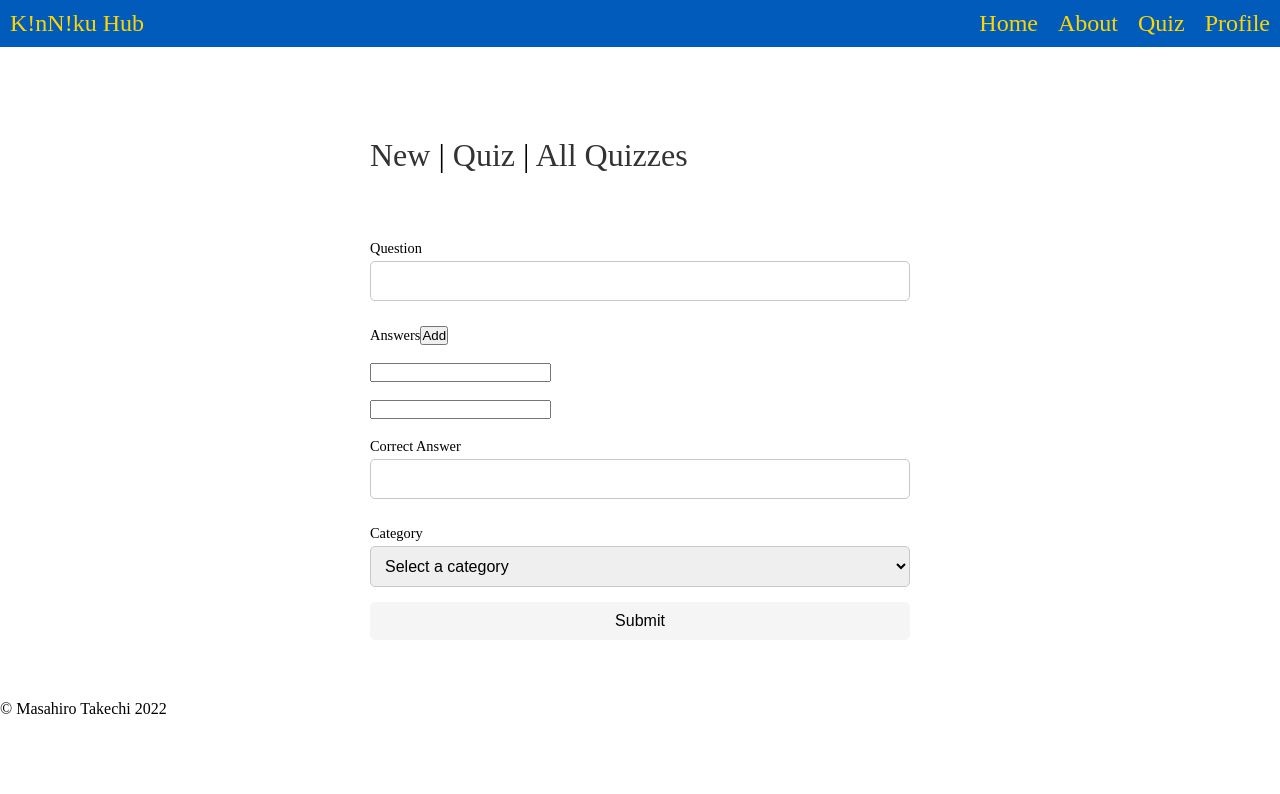
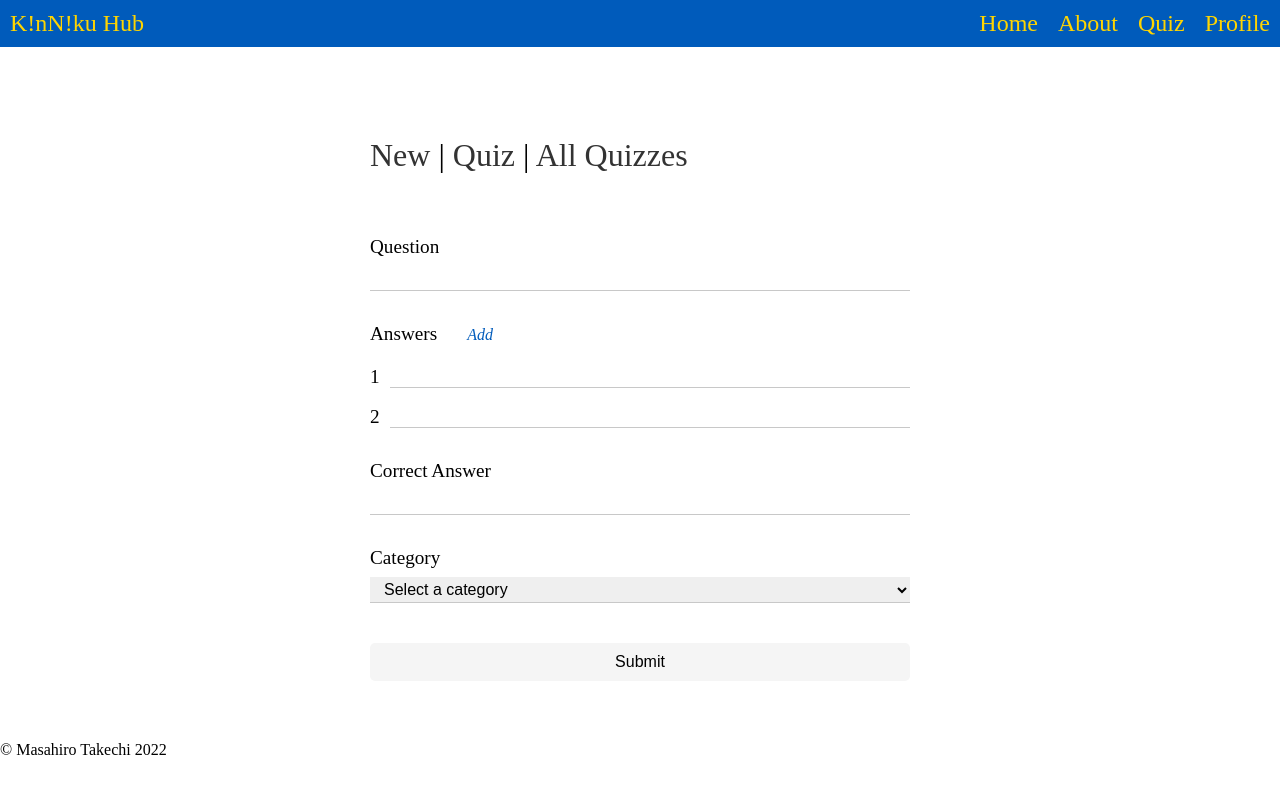
Before and after one commit to mtake986/kinniku-hub, a React (Create React App) app: page /kinniku-quiz/new in a window 1280 px wide. Shown: the top 794 px of the page. Built offline with nearby package versions, Linux system fonts and the light colour scheme; no server answers.

Commit message:
prevent duplicated answers and show error message if any duplication.

```diff
--- a/src/components/FormikNewQuiz.jsx
+++ b/src/components/FormikNewQuiz.jsx
@@ -1,9 +1,17 @@
-import React from 'react';
-import { Formik, Form, Field, FieldArray } from 'formik';
+import { useState } from 'react';
+import { Formik, Form, Field, FieldArray, ErrorMessage } from 'formik';
 import * as Yup from 'yup';
 
 import { collection, setDoc, doc, addDoc } from 'firebase/firestore';
 import db from '../config/firebase';
+import { ioAddCircleOutline, ioRemoveCircleOutline } from '../icons/icons';
+
+
+Yup.addMethod(Yup.array, 'unique', function(message, mapper = a => a) {
+    return this.test('unique', message, function(list) {
+        return list.length  === new Set(list.map(mapper)).size;
+    });
+});
 
 const quizSchema = Yup.object().shape({
   question: Yup.string()
@@ -11,65 +19,63 @@ const quizSchema = Yup.object().shape({
     .max(250, 'Too Long!')
     .required('Required'),
   answers: Yup.array()
-    .min(2, "grtbg3r4gers")
-    .of(Yup.string().min(0, 'Too Short!').max(50, 'Too Long!').nullable(false))
+    .of(
+      Yup.string()
+        .max(50, 'Too Long!')
+        .required('Required'))
+    .unique('Duplicate answers are not allowed')
     .min(2, `Minimum of 2 answers`),
-  // answer1: Yup.string()
-  //   .min(2, 'Too Short!')
-  //   .max(50, 'Too Long!')
-  //   .required('Required'),
-  // answer2: Yup.string()
-  //   .min(2, 'Too Short!')
-  //   .max(50, 'Too Long!')
-  //   .required('Required'),
-  // answer3: Yup.string()
-  //   .min(2, 'Too Short!')
-  //   .max(50, 'Too Long!')
-  //   .required('Required'),
-  // answer4: Yup.string()
-  //   .min(2, 'Too Short!')
-  //   .max(50, 'Too Long!')
-  //   .required('Required'),
   correctAnswer: Yup.number('only numbers are allowed')
     .min(1, 'type more than 1 please')
     .max(4, 'type less than 5')
     .required('Required'),
-  category: Yup.string().required(),
+  category: Yup.string().required('Required'),
   createdAt: Yup.date(),
   likes: Yup.number(),
 });
 
-export const FormikNewQuiz = () => (
+
+export const FormikNewQuiz = () => {
+  const [focused, setFocused] = useState("");
+
+  return (
     <div className='formikNewQuiz'>
       <Formik
         initialValues={{
           question: '',
           answers: ['', ''],
-        // answer1: '',
-        // answer2: '',
-        // answer3: '',
-        // answer4: '',
           correctAnswer: '',
           category: '',
           createdAt: new Date(),
           likes: 0,
         }}
+        validateOnChange
         validationSchema={quizSchema}
         onSubmit={async values => {
           // same shape as initial values
           console.log(values);
           const quizCollectionRef = collection(db, 'quizzes');
           const payload = values;
+
           await addDoc(quizCollectionRef, payload);
         }}
       >
-      {({ errors, touched, values }) => (
+        {({ errors, touched, values}) => (
           <Form>
             <div style={labelInputContainer}>
               <label htmlFor='question' style={label}>
                 Question
               </label>
-            <Field name='question' style={quizFormInputText} />
+              <Field
+                name='question'
+                onFocus={() => {
+                  setFocused("question");
+                }}
+                onBlur={() => {
+                  setFocused("");
+                }}
+                style={focused === "question" ? focusStyle : quizFormInputText }
+              />
               {errors.question && touched.question ? (
                 <div style={quizFormErrMsg}>{errors.question}</div>
               ) : null}
@@ -79,99 +85,114 @@ export const FormikNewQuiz = () => (
               name='answers'
               style={quizFormInputText}
               render={arrayHelpers => (
-              <div>
+                <div style={labelInputContainer}>
                   <label htmlFor='answers1' style={label}>
                     Answers
                   </label>
                   {values.answers.length <= 3 && (
-                  <button
-                  type='button'
+                    <i
+                      style={moreAnswerIcon}
                       onClick={() => arrayHelpers.push('')}
                     >
-                  {' '}
-                  Add{' '}
-                </button>
+                      Add
+                    </i>
                   )}
-                {values.answers && values.answers.length > 0 ? (
-                  values.answers.map((answer, index) => (
-                    <div key={index}>
-                      <Field name={`answers.${index}`} />
-                      <button
-                        type='button'
+                  {errors.answers && touched.answers && errors.answers === 'Duplicate answers are not allowed' ? (
+                      <div style={quizFormErrMsg}>{errors.answers}</div>
+                    ) : null
+                  }
+                  {values.answers && values.answers.length > 0
+                    ? values.answers.map((answer, index) => (
+                        <div key={index} style={answerContainer}>
+                          <div style={indexAnswerIconContainer}>
+                            <span style={answerIndex}>{index + 1}</span>
+                            <Field
+                              name={`answers.${index}`}
+
+                              onFocus={() => {
+                                switch (index) {
+                                  case 0: return setFocused("a1");
+                                  case 1: return setFocused("a2");
+                                  case 2: return setFocused("a3");
+                                  case 3: return setFocused("a4");
+                                }
+                              }}
+                              onBlur={() => {
+                                switch (index) {
+                                  case 0: return setFocused("");
+                                  case 1: return setFocused("");
+                                  case 2: return setFocused("");
+                                  case 3: return setFocused("");
+                                }
+                              }}
+                              style={focused === "a1" && index === 0 ? focusStyle
+                                : focused === "a2" && index === 1 ? focusStyle
+                                : focused === "a3" && index === 2 ? focusStyle
+                                : focused === "a4" && index === 3 ? focusStyle : quizFormInputText}
+                            />
+                            {values.answers.length >= 3 ? (
+                              <i
                                 onClick={() => arrayHelpers.remove(index)}
-                        style={{...values.answers.length <= 2 ? disableToClick : ""}}
+                                style={removeIcon}
                               >
-                        {' '}
-                        Delete{' '}
-                      </button>
+                                {ioRemoveCircleOutline}
+                              </i>
+                            ) : (
+                              ''
+                            )}
+                          </div>
+                          {/* <div style={quizFormErrMsg}>
+                            <ErrorMessage name={`answers.${index}`} />
+                          </div> */}
+                          {errors.answers && touched.answers && errors.answers !== 'Duplicate answers are not allowed' ? (
+                            <div style={quizFormErrMsg}>
+                            <ErrorMessage name={`answers.${index}`} />
+                            </div>
+                          ) : null}
                         </div>
                       ))
-                ) : (
-                  <button type='button' onClick={() => arrayHelpers.push('')}>
-                    {' '}
-                    Add an answer
-                  </button>
-                )}
+                      : null
+                    }
+
                 </div>
               )}
             />
-
-          {/* <div style={labelInputContainer}>
-            <label htmlFor="answers1" style={label}>Answers</label>
-            <Field name="answers[0]" style={quizFormInputText} />
-            <Field name="answers[1]" style={quizFormInputText} />
-            <Field name="answers[2]" style={quizFormInputText} />
-            <Field name="answers[3]" style={quizFormInputText} />
-            {errors.answers[0] && touched.answers[0] ? (
-              <div style={quizFormErrMsg}>{errors.answers[0]}</div>
-            ) : null}
-          </div> */}
-
-          {/* <div style={labelInputContainer}>
-            <label htmlFor="answer1" style={label}>Answer 1</label>
-            <Field name="answer1" style={quizFormInputText} />
-            {errors.answer1 && touched.answer1 ? (
-              <div style={quizFormErrMsg}>{errors.answer1}</div>
-            ) : null}
-          </div>
-
-          <div style={labelInputContainer}>
-            <label htmlFor="answer2" style={label}>Answer 2</label>
-            <Field name="answer2" style={quizFormInputText} />
-            {errors.answer2 && touched.answer2 ? (
-              <div style={quizFormErrMsg}>{errors.answer2}</div>
-            ) : null}
-          </div>
-
-          <div style={labelInputContainer}>
-            <label htmlFor="answer3" style={label}>Answer 3</label>
-            <Field name="answer3" style={quizFormInputText} />
-            {errors.answer3 && touched.answer3 ? (
-              <div style={quizFormErrMsg}>{errors.answer3}</div>
-            ) : null}
-          </div>
-
-          <div style={labelInputContainer}>
-            <label htmlFor="answer4" style={label}>Answer 4</label>
-            <Field name="answer4" style={quizFormInputText} />
-            {errors.answer4 && touched.answer4 ? (
-              <div style={quizFormErrMsg}>{errors.answer4}</div>
-            ) : null}
-          </div> */}
 
             <div style={labelInputContainer}>
               <label htmlFor='correctAnswer' style={label}>
                 Correct Answer
               </label>
-            <Field name='correctAnswer' style={quizFormInputText} />
+              <Field
+              type="number"
+                name='correctAnswer'
+                onFocus={() => {
+                  setFocused("ca");
+                }}
+                onBlur={() => {
+                  setFocused("");
+                }}
+                style={focused === "ca" ? focusStyle : quizFormInputText }
+              />
               {errors.correctAnswer && touched.correctAnswer ? (
-              <div style={quizFormErrMsg}>Only 1 ~ 4 are allowed.</div>
+                <div style={quizFormErrMsg}>
+                  Only 1 ~ {values.answers.length} are allowed.
+                </div>
               ) : null}
             </div>
 
             <div style={labelInputContainer}>
               <label style={label}>Category</label>
-            <Field as='select' name='category' style={quizFormInputText}>
+              <Field
+                as='select'
+                name='category'
+                onFocus={() => {
+                  setFocused("category");
+                }}
+                onBlur={() => {
+                  setFocused("");
+                }}
+                style={focused === "category" ? focusStyle : quizFormInputText }
+              >
                 <option value='' disabled>
                   Select a category
                 </option>
@@ -185,7 +206,11 @@ export const FormikNewQuiz = () => (
               ) : null}
             </div>
 
-          <button type='submit' style={submitButton}>
+            <button
+              // disabled={!dirty && isValid}
+              type='submit'
+              style={submitButton}
+            >
               Submit
             </button>
           </Form>
@@ -193,37 +218,88 @@ export const FormikNewQuiz = () => (
       </Formik>
     </div>
   );
+};
 
 const labelInputContainer = {
   background: '',
+  margin: '20px 0',
 };
 
 const label = {
-  fontSize: '0.9rem',
-  marginBottom: '5px',
+  fontSize: '1.2rem',
+  margin: '10px 0 5px',
 };
 
 const quizFormInputText = {
-  marginBottom: '10px',
   display: 'block',
   width: '100%',
   flexDirection: 'column',
-  border: '1px solid rgb(200, 200, 200)',
+  border: 'none',
+  borderBottom: '1px solid rgb(200, 200, 200)',
   fontSize: '1rem',
-  padding: '10px',
-  borderRadius: '5px',
+  padding: '3px 10px',
+  marginTop: "5px",
+
+};
+const focusStyle = {
+  display: 'block',
+  width: '100%',
+  flexDirection: 'column',
+  border: 'none',
+  fontSize: '1rem',
+  padding: '3px 10px',
+  outline: 'none',
+  borderBottom: '1px solid #005bbb',
+  marginTop: "5px",
 };
 
 const quizFormErrMsg = {
   color: 'red',
   fontSize: '.9rem',
-  padding: '5px 15px',
-  background: 'rgb(255, 240, 240)',
-  // display: "none",
+  // margin: '0px 0px 20px',
+  // background: 'rgb(255, 240, 240)',
+};
+
+const answerIndex = {
+  fontSize: '1.2rem',
+  // marginRight: '10px',
+};
+
+
+// This includes an answer and error
+const answerContainer = {
+  display: 'flex',
+  // alignItems: "center",
+  flexDirection: 'column',
+};
+
+// This includes an answer index, input, and a remove icon .
+const indexAnswerIconContainer = {
+  marginTop: "10px",
+  display: 'flex',
+  alignItems: 'end',
+  gap: "10px",
+};
+
+const moreAnswerIcon = {
+  fontSize: '1rem',
+  color: '#005bbb',
+  marginLeft: '20px',
+  padding: '0px 10px',
+  // border: "1px solid #005bbb",
+  cursor: 'pointer',
+};
+
+const removeIcon = {
+  fontSize: '1.2rem',
+  color: 'red',
+  cursor: 'pointer',
+  height: '25px'
 };
 
 const submitButton = {
   padding: '10px 18px',
+  marginTop: '20px',
   borderRadius: '5px',
   border: 'none',
   width: '100%',
@@ -234,7 +310,4 @@ const submitButton = {
   background: 'rgb(245, 245, 245)',
 };
 
-const disableToClick = {
-  display: "none",
-}
 export default FormikNewQuiz;
--- a/src/icons/icons.jsx
+++ b/src/icons/icons.jsx
@@ -1,5 +1,6 @@
 import { BsArrowRight, BsArrowLeft, BsEmojiDizzy, BsEmojiLaughing } from "react-icons/bs";
-import { RiEditBoxLine, RiDeleteBinLine } from "react-icons/ri";
+import { RiEditBoxLine, RiDeleteBinLine, RiAddLine } from "react-icons/ri";
+import { IoRemoveCircleOutline, IoAddCircleOutline } from "react-icons/io5";
 
 export const bsArrowLeft =  <BsArrowLeft className="bsArrowLeft" />
 export const bsArrowRight =  <BsArrowRight className="bsArrowRight" />
@@ -7,3 +8,5 @@ export const bsEmojiDizzy =  <BsEmojiDizzy className="bsEmojiDizzy" />
 export const bsEmojiLaughing =  <BsEmojiLaughing className="bsEmojiLaughing" />
 export const riEditBoxLine =  <RiEditBoxLine />
 export const riDeleteBinLine =  <RiDeleteBinLine />
+export const ioRemoveCircleOutline =  <IoRemoveCircleOutline />
+export const ioAddCircleOutline =  <IoAddCircleOutline />
--- a/src/styles/Style.css
+++ b/src/styles/Style.css
@@ -68,6 +68,7 @@ a {
 
 .quizContainer .quiz .quizHeader span.quizNumber, .quizContainer .quiz .quizHeader span.createdBy {
   font-size: 1.2rem;
+  color: grey;
 }
 
 .quizContainer .quiz .quizQuestionContainer p.quizQuestionText {
@@ -260,6 +261,7 @@ a {
 .allQuizzes .eachQuizContainer div.icons .riEditBoxLine, .allQuizzes .eachQuizContainer div.icons .riDeleteBinLine {
   cursor: pointer;
   color: #005bbb;
+  height: 20px;
 }
 
 .allQuizzes .eachQuizContainer div.icons .riEditBoxLine:hover, .allQuizzes .eachQuizContainer div.icons .riDeleteBinLine:hover {
--- a/src/styles/Style.scss
+++ b/src/styles/Style.scss
@@ -50,6 +50,7 @@ a {
       margin: 10px 0;
       span.quizNumber, span.createdBy {
         font-size: $fzSmall;
+        color: $colorQuizHeader;
       }
     }
     .quizQuestionContainer {
@@ -181,11 +182,11 @@ a {
     div.icons {
       display: flex;
       align-items: center;
-
       gap: 10px;
       .riEditBoxLine, .riDeleteBinLine {
         cursor: pointer;
         color: $colorAccent1;
+        height: 20px;
         &:hover {
           opacity: .7;
           transition: .3s;
--- a/src/styles/Variables.scss
+++ b/src/styles/Variables.scss
@@ -1,8 +1,9 @@
 // ========== Colors ==========
 $color-text: #333;
 $colorAccent1: #005bbb;
-$colorAccent1Light: rgb(89, 169, 255);
-$colorAccent1Lighter: rgb(183, 218, 255);
+$colorAccent1Light: #59a9ff;
+$colorAccent1Lighter: #e8f3ff;
+$colorAccent1Lighter: #b7daff;
 $colorAccent2: #ffd500;
 $colorAccent2Light: rgb(255, 225, 74);
 $colorAccent2Lighter: rgb(255, 241, 174);
@@ -10,6 +11,7 @@ $color-text-disabled: #2d0a0a;
 $color-background: #fff;
 $colorGoodBtn: red;
 $colorGoodBtnHover: rgb(255, 240, 240);
+$colorQuizHeader: grey;
 $colorQuizAnswerBg: rgb(240, 240, 240);
 $colorQuizAnswerBgHover: rgb(230, 230, 230);
 $colorQuizClickedCorrectAnswerBg: rgb(255, 240, 240);
```
Also changed, not shown: 1 other file (tests, documents, lock files or other folders). Lines whose indentation alone changed are shown as unchanged.
